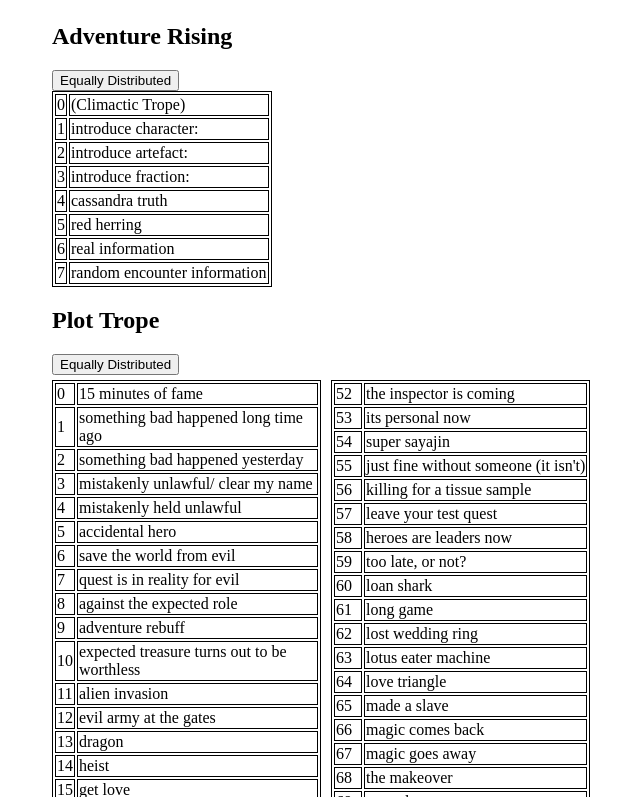
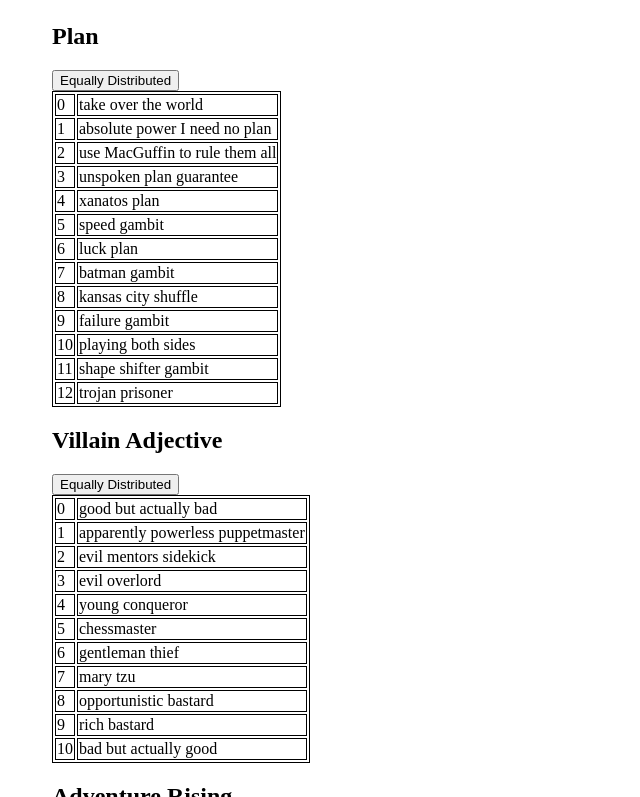
Before and after one commit to SaschaDoe/RandomTableApp, a SvelteKit app: page / in a window 1280 px wide. Shown: the part 1143-1940 px from the top of the page, without its empty margins (148-788 px from the left). Built offline with nearby package versions, Linux system fonts and the light colour scheme.

Commit message:
added villain plans and adjectives

```diff
--- a/src/adventureEventList/eventList.ts
+++ b/src/adventureEventList/eventList.ts
@@ -18,6 +18,7 @@ import {SeasonTable} from "../tables/otherTables/seasonTable";
 import {WeatherTable} from "../tables/otherTables/weatherTable";
 import {PlanTable} from "../tables/adventureTables/planTable";
 import {addNewTownToStoreReturnDescription} from "../entites/towns/townStore";
+import {VillainAdjectiveTable} from "../tables/adventureTables/villainAdjectiveTable";
 
 export let adventurePhase = "Beginning";
 export let eventList = writable( [adventurePhase]);
@@ -28,6 +29,10 @@ export function addEventToStore(){
         events.push("season "+new SeasonTable().roleWithCascade().text + " with weather " + new WeatherTable().roleWithCascade().text)
         events.push("town: "+addNewTownToStoreReturnDescription())
         events.push("possible plan: "+new PlanTable().roleWithCascade().text)
+        events.push("villain is: "+new VillainAdjectiveTable().roleWithCascade().text)
+        if(probabilityCheck(50)){
+            events.push("and "+new VillainAdjectiveTable().roleWithCascade().text)
+        }
         events.push("possible villain: "+addNewNSCToCharacterStoreReturnDescription())
         events.push("possible relationship char: "+addNewNSCToCharacterStoreReturnDescription())
 
--- a/src/entites/continent/continent.ts
+++ b/src/entites/continent/continent.ts
@@ -24,12 +24,6 @@ export class Continent extends Entity{
     }
 
     toString(){
-        let description = `${this.getUniqueName()} a ${this.description} continent. \n`;
-
-        for(let i = 0; i < this.spheres.length; i++){
-            description += `with sphere ${this.spheres[i]} \n`;
-        }
-
-        return description;
+        return `${this.getUniqueName()} a ${this.description} continent with ${this.spheres.length} spheres\n`;
     }
 }
--- a/src/tables/adventureTables/planTable.ts
+++ b/src/tables/adventureTables/planTable.ts
@@ -2,11 +2,14 @@ import {Table} from "../table";
 import {TableEntry} from "../tableEntry";
 import {TableTitles} from "../tableTitles";
 import {TableType} from "../tableType";
+import {addArtefactToStoreReturnDescription} from "../../entites/artefacts/artefactStore";
 
 export class PlanTable extends Table{
     constructor(){
         let entries = [] as TableEntry[];
         entries.push(new TableEntry("take over the world"))
+        entries.push(new TableEntry("absolute power I need no plan"))
+        entries.push(new TableEntry("use MacGuffin to rule them all ").withFunctionString(addArtefactToStoreReturnDescription))
         entries.push(new TableEntry("unspoken plan guarantee"))
         entries.push(new TableEntry("xanatos plan"))
         entries.push(new TableEntry("speed gambit"))
@@ -15,6 +18,8 @@ export class PlanTable extends Table{
         entries.push(new TableEntry("kansas city shuffle"))
         entries.push(new TableEntry("failure gambit"))
         entries.push(new TableEntry("playing both sides"))
+        entries.push(new TableEntry("shape shifter gambit"))
+        entries.push(new TableEntry("trojan prisoner"))
         super(entries, TableTitles.Plan);
         this.tableType = TableType.Other;
     }
--- /dev/null
+++ b/src/tables/adventureTables/villainAdjectiveTable.ts
@@ -0,0 +1,23 @@
+import {Table} from "../table";
+import {TableEntry} from "../tableEntry";
+import {TableTitles} from "../tableTitles";
+import {TableType} from "../tableType";
+
+export class VillainAdjectiveTable extends Table{
+    constructor(){
+        let entries = [] as TableEntry[];
+        entries.push(new TableEntry("good but actually bad"))
+        entries.push(new TableEntry("apparently powerless puppetmaster"))
+        entries.push(new TableEntry("evil mentors sidekick"))
+        entries.push(new TableEntry("evil overlord"))
+        entries.push(new TableEntry("young conqueror"))
+        entries.push(new TableEntry("chessmaster"))
+        entries.push(new TableEntry("gentleman thief"))
+        entries.push(new TableEntry("mary tzu"))
+        entries.push(new TableEntry("opportunistic bastard"))
+        entries.push(new TableEntry("rich bastard"))
+        entries.push(new TableEntry("bad but actually good"))
+        super(entries, TableTitles.VillainAdjective);
+        this.tableType = TableType.Other;
+    }
+}
--- a/src/tables/tableList.ts
+++ b/src/tables/tableList.ts
@@ -103,11 +103,14 @@ import {AdventureFinalTable} from "./adventureTables/adventureFinalTable";
 import {AdventureRisingTable} from "./adventureTables/adventureRisingTable";
 import {PlanTable} from "./adventureTables/planTable";
 import {SeasonTable} from "./otherTables/seasonTable";
+import {VillainAdjectiveTable} from "./adventureTables/villainAdjectiveTable";
 
 export let adventureTables = [
     new AdventureEventTable(),
     new AdventureBeginningTable(),
     new BeginningTropeTable(),
+    new PlanTable(),
+    new VillainAdjectiveTable(),
     new AdventureRisingTable(),
     new PlotTropeTable(),
     new CharacterIntroductionTable(),
@@ -226,7 +229,6 @@ export let otherTables = [
     new FractionNameTable(),
     new FractionWealthTable(),
     new FractionQuestTable(),
-    new PlanTable(),
     new SeasonTable(),
 ]
 
--- a/src/tables/tableTitles.ts
+++ b/src/tables/tableTitles.ts
@@ -109,4 +109,5 @@ export enum TableTitles{
     AdventureRising = "Adventure Rising",
     Plan = "Plan",
     Season = "Season",
+    VillainAdjective = "Villain Adjective",
 }
```
